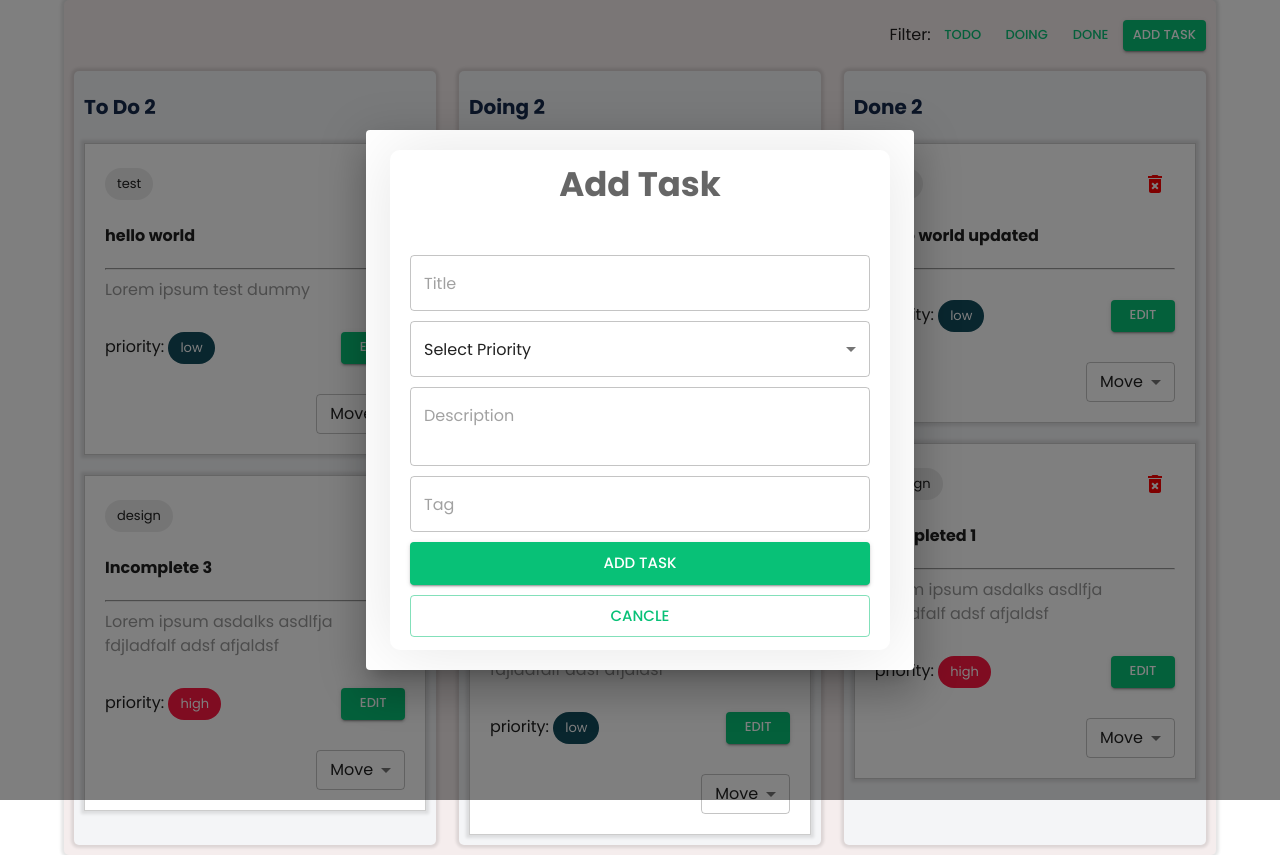
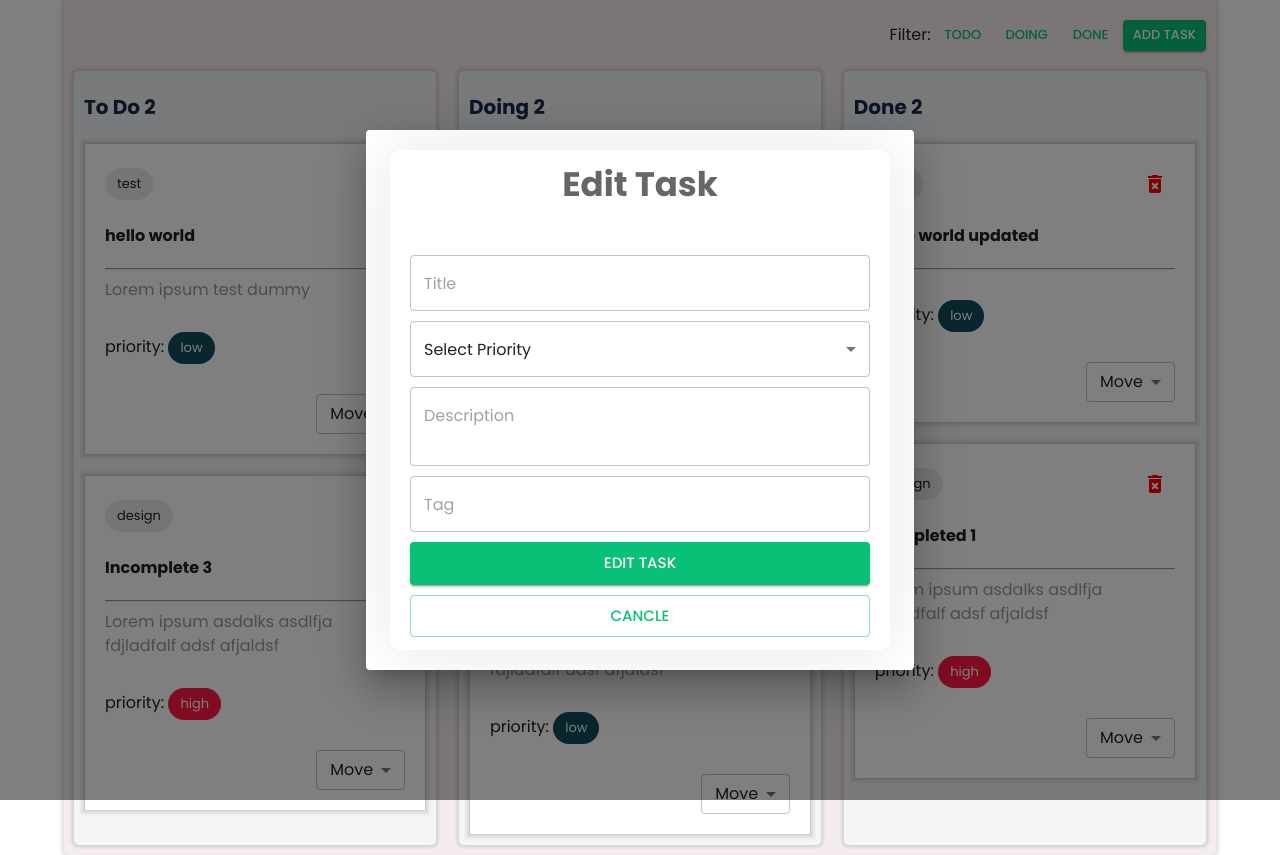
Before and after one commit to ThaneshworJoshi/TodoApp, a React (Create React App) app: page / in a window 1280 px wide. Both pictures are taken after a click on the button "ADD TASK". Built offline with nearby package versions, Linux system fonts and the light colour scheme; data requests are answered from the project's data file.

Commit message:
feat(TaskForm): Implement Create and Edit task functionality using TaskForm component

```diff
--- a/src/components/molecules/TaskCard/TaskCard.component.tsx
+++ b/src/components/molecules/TaskCard/TaskCard.component.tsx
@@ -42,18 +42,11 @@ const StyledChip = styled(Chip)(({ theme }) => {
   }
 })
 
-export const TaskCard = ({
-  id,
-  tag,
-  title,
-  description,
-  priority,
-  status,
-  media,
-  events,
-}: TaskCardProps) => {
+export const TaskCard = (task: TaskCardProps) => {
   const { isMobile } = useMediaQuery()
   const [taskStatus, setTaskStatus] = useState('')
+
+  const { id, tag, title, description, priority, status, media, events } = task
   // Define a mapping of priority values to their corresponding color codes
   const priorityColorMap = {
     high: 'error',
@@ -104,6 +97,7 @@ export const TaskCard = ({
       status: event.target.value,
     })
   }
+
   return (
     <StyledBox className="task-card">
       <Box display="flex" justifyContent="space-between" alignItems="center">
@@ -144,7 +138,11 @@ export const TaskCard = ({
             />
           </Box>
         )}
-        <Button size="small">Edit</Button>
+        {events?.onEditClick && (
+          <Button size="small" onClick={() => events?.onEditClick?.(task)}>
+            Edit
+          </Button>
+        )}
       </Box>
       <Box display="flex" justifyContent={'flex-end'} mt="30px">
         <Select
--- a/src/components/molecules/TaskForm/TaskForm.component.tsx
+++ b/src/components/molecules/TaskForm/TaskForm.component.tsx
@@ -20,24 +20,33 @@ const StyledBox = styled(Box)(({ theme }) => {
   }
 })
 
-export const TaskForm = ({ isLoading, events }: TaskFormProps) => {
-  const [title, setTitle] = useState('')
-  const [tag, setTag] = useState('')
-  const [description, setDescription] = useState('')
-  const [priority, setPriority] = useState('')
+export const TaskForm = ({ isLoading, mode, task, events }: TaskFormProps) => {
+  const [title, setTitle] = useState(task?.title || '')
+  const [tag, setTag] = useState(task?.tag || '')
+  const [description, setDescription] = useState(task?.description || '')
+  const [priority, setPriority] = useState(task?.priority || '')
 
-  const handleAddTask = () => {
-    events?.onSubmitClick?.({ title, tag, description, priority })
+  const handleConfirmClick = () => {
+    events?.onSubmitClick?.({
+      id: task?.id,
+      title,
+      tag,
+      description,
+      priority,
+      status: task?.status,
+    })
   }
 
-  const handleChange = (event: SelectChangeEvent) => {
+  const handlePriorityChange = (event: SelectChangeEvent) => {
     setPriority(event.target.value as string)
   }
+
+  const formTitle = mode === 'add' ? 'Add Task' : 'Edit Task'
 
   return (
     <StyledBox>
       <Typography variant="h4" fontWeight="bold" mb="40px">
-        Add Task
+        {formTitle}
       </Typography>
       <TextField
         type="text"
@@ -52,7 +61,7 @@ export const TaskForm = ({ isLoading, events }: TaskFormProps) => {
         value={priority}
         placeholder="Priority"
         input={<OutlinedInput />}
-        onChange={handleChange}
+        onChange={handlePriorityChange}
         fullWidth
         required
       >
@@ -81,11 +90,11 @@ export const TaskForm = ({ isLoading, events }: TaskFormProps) => {
       />
       <Button
         loading={isLoading}
-        onClick={handleAddTask}
+        onClick={handleConfirmClick}
         fullWidth
         size="large"
       >
-        Add Task
+        {formTitle}
       </Button>
       {events?.onCancelClick && (
         <Button
--- a/src/components/molecules/TaskForm/TaskForm.type.ts
+++ b/src/components/molecules/TaskForm/TaskForm.type.ts
@@ -1,5 +1,7 @@
 export interface TaskFormProps {
   isLoading?: boolean
+  task?: any
+  mode?: 'add' | 'edit'
   events?: {
     onCancelClick?: () => void
     onSubmitClick?: (task: any) => void
```
